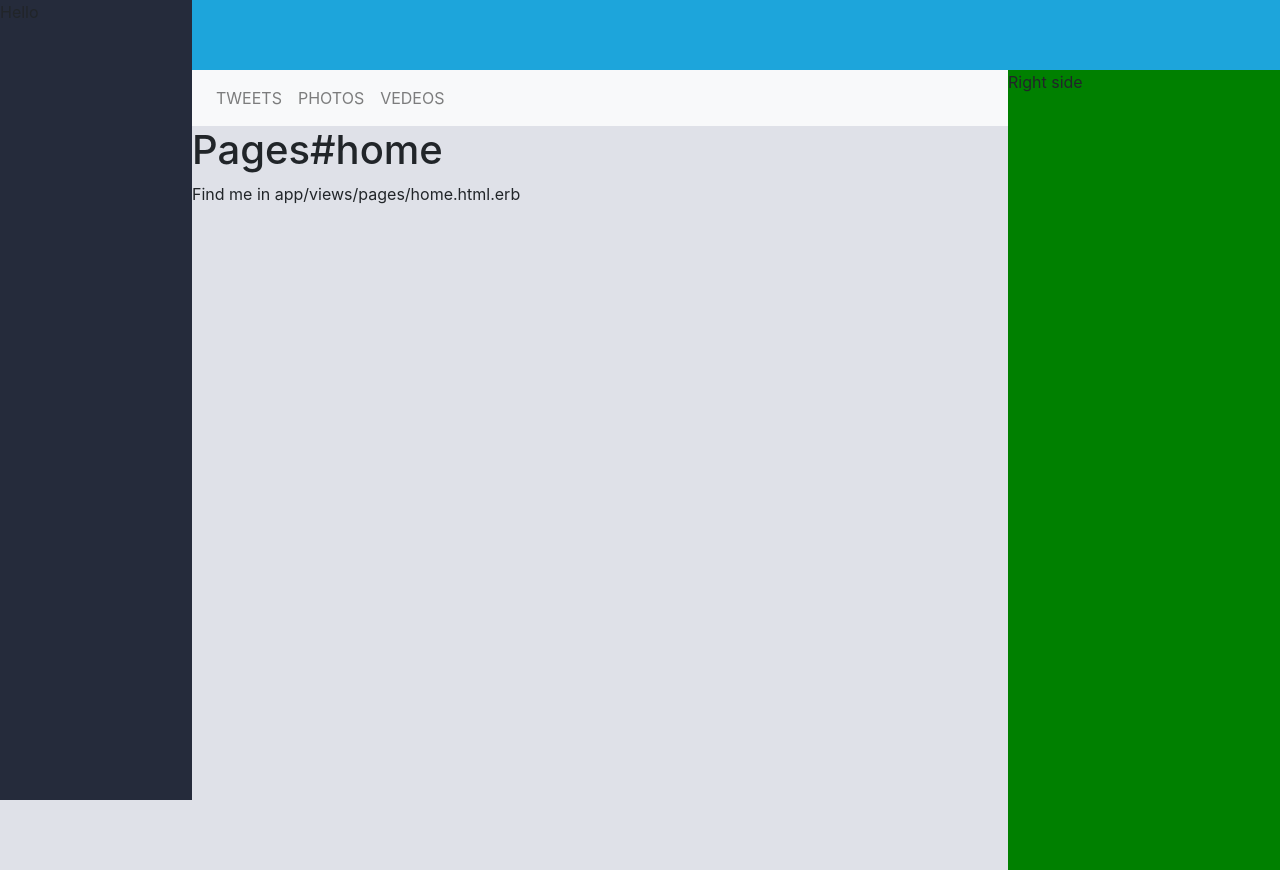
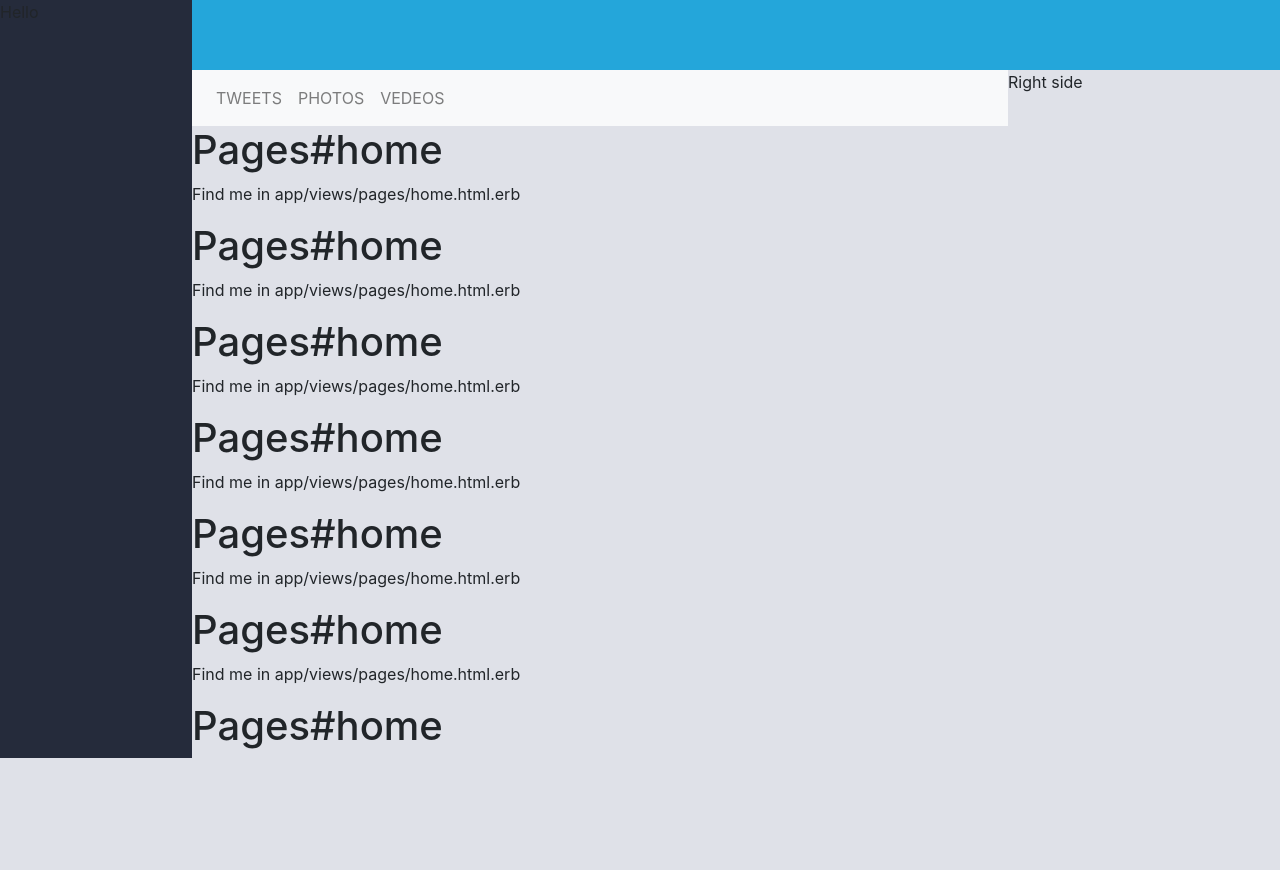
Before and after one commit to Samitti/Twitter-Redesign-Capstone, a Rails app: page /home in a window 1280 px wide. After the commit the page ends 758 px from the top, so only its background shows below. Run offline with Rails 7, Linux system fonts and the light colour scheme; style sheets or scripts are compiled from the project's sources.

Commit message:
modify css for home and profile page

```diff
--- a/app/assets/stylesheets/pages.scss
+++ b/app/assets/stylesheets/pages.scss
@@ -11,18 +11,17 @@ body {
 
 .left-side-nav {
   width: 15%;
-  height: 100vh;
   background-color: #252B3B;
 }
 
 .right-side-nav {
   width: 85%;
-  height: 100vh;
+
 }
 
 .top-navbar {
   height: 70px;
-  background: #1DA5DB;
+  background: #24a6da;
 }
 
 .banner {
@@ -32,7 +31,6 @@ body {
 
 .home_container {
  display: flex;
- height: 100vh;
 }
 
 .home-middle-content {
@@ -41,5 +39,4 @@ body {
 
 .home-right-content {
   width: 25%;
-  background: green;
 }
--- a/app/views/layouts/application.html.erb
+++ b/app/views/layouts/application.html.erb
@@ -9,6 +9,6 @@
     <%= javascript_include_tag 'application', 'data-turbolinks-track': 'reload' %>
   </head>
   <body>
-    <%= render '/pages/navbar' %>
+    <%= render '/pages/navbar_layout' %>
   </body>
 </html>
--- a/app/views/pages/_navbar.html.erb
+++ /dev/null
@@ -1,9 +0,0 @@
-<div class="layout">
-  <div class="left-side-nav">
-    Hello
-  </div>
-  <div class="right-side-nav">
-    <%= render 'top_navbar' %>
-    <%= yield %>
-  </div>
-</div>
--- /dev/null
+++ b/app/views/pages/_navbar_layout.html.erb
@@ -0,0 +1,18 @@
+<div class="layout">
+  <div class="left-side-nav">
+    Hello
+  </div>
+  <div class="right-side-nav">
+    <div>
+      <%= render 'top_navbar' %>
+    </div>
+    <div class="home_container">
+      <div class="home-middle-content">
+        <%= yield %>
+      </div>
+      <div class="home-right-content">
+        Right side
+    </div>
+    </div>
+  </div>
+</div>
--- a/app/views/pages/home.html.erb
+++ b/app/views/pages/home.html.erb
@@ -1,10 +1,14 @@
-<container class="home_container">
-<div class="home-middle-content">
-  <%= render 'navbar_home' %>
-  <h1>Pages#home</h1>
-  <p>Find me in app/views/pages/home.html.erb</p>
-</div>
-<div class="home-right-content">
-Right side
-</div>
-</container>
+
+    <%= render 'navbar_home' %>
+    <h1>Pages#home</h1>
+    <p>Find me in app/views/pages/home.html.erb</p>
+    <h1>Pages#home</h1>
+    <p>Find me in app/views/pages/home.html.erb</p>
+    <h1>Pages#home</h1>
+    <p>Find me in app/views/pages/home.html.erb</p>
+    <h1>Pages#home</h1>
+    <p>Find me in app/views/pages/home.html.erb</p>
+    <h1>Pages#home</h1>  <p>Find me in app/views/pages/home.html.erb</p>
+    <h1>Pages#home</h1>
+    <p>Find me in app/views/pages/home.html.erb</p>
+    <h1>Pages#home</h1>
```
Also changed, not shown: app/views/pages/profile.html.erb (+6 -8 lines).
